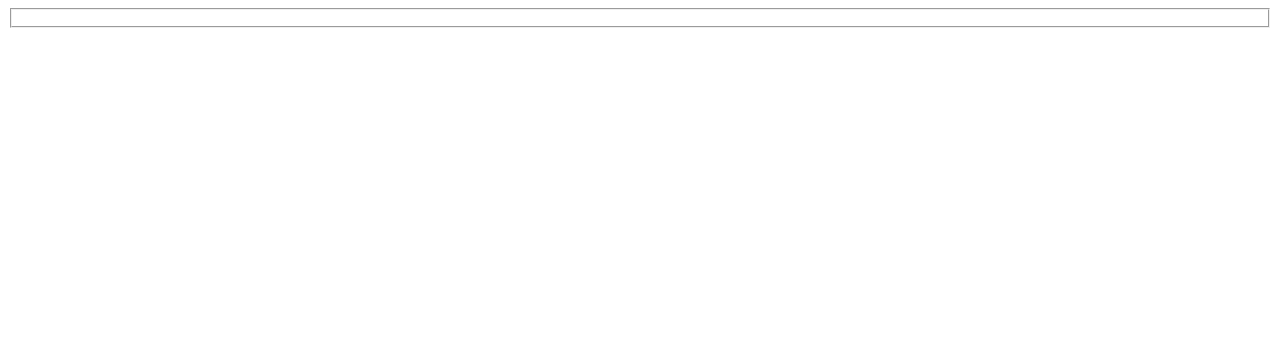
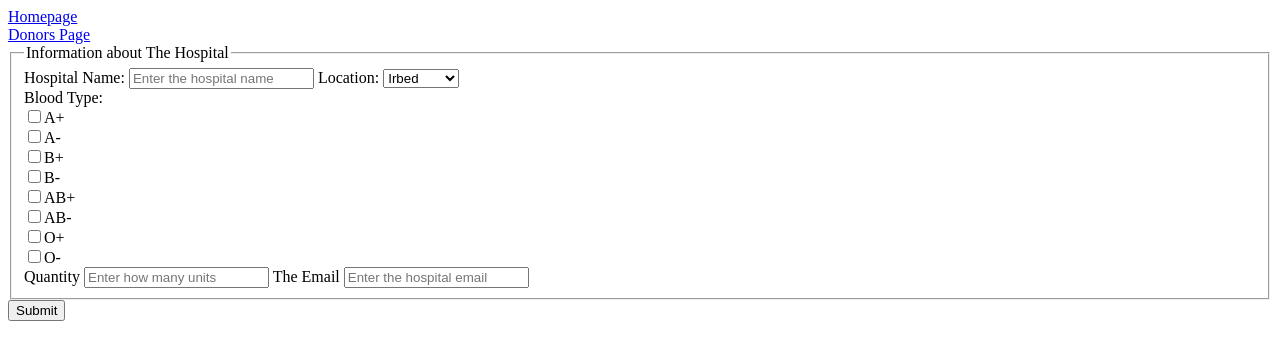
Before and after one commit to TheCreativeTeam/Blooders, a plain HTML site: page hospital.html in a window 1280 px wide. Drawn offline with Linux system fonts and the light colour scheme.

Commit message:
making forms

```diff
--- a/hospital.html
+++ b/hospital.html
@@ -8,12 +8,49 @@
 
 <body>
     <main>
+        <a href="index.html"> Homepage</a> <br>
+        <a href="donors.html"> Donors Page</a>
         <form id="hospital">
             <fieldset>
+                <legend>Information about The Hospital</legend>
+                <label>Hospital Name: </label>
+                <input type="text" name="name" placeholder="Enter the hospital name">
+                <label>Location: </label>
+                <select name="location">
+                    <option value="Irbed">Irbed</option>
+                    <option value="Ajloon">Ajloon</option>
+                    <option value="Jarash">Jarash</option>
+                    <option value="Zarqa'a">Zarqa'a</option>
+                    <option value="Assalt">Assalt</option>
+                    <option value="Amman">Amman</option>
+                    <option value="AlKarak">AlKarak</option>
+                    <option value="Tafilah">Tafilah</option>
+                    <option value="Ma'an">Ma'an</option>
+                    <option value="Aaba">Aaba</option>
+                    <option value="AlMafraq">AlMafraq</option>
+                </select><br>
+                <label>Blood Type:</label> <br>
+                <input type="checkbox" name="A+">A+ <br>
+                <input type="checkbox" name="A-">A- <br>
+                <input type="checkbox" name="B+">B+ <br>
+                <input type="checkbox" name="B-">B- <br>
+                <input type="checkbox" name="AB+">AB+ <br>
+                <input type="checkbox" name="AB-">AB- <br>
+                <input type="checkbox" name="O+">O+ <br>
+                <input type="checkbox" name="O-">O- <br>
+
+                <label>Quantity</label>
+                <input type="number" name="quantity" placeholder="Enter how many units">
+                <label>The Email</label>
+                <input type="email" name="email" placeholder="Enter the hospital email">
 
             </fieldset>
+            <button type="submit">Submit</button>
+        </form>
+<div>
+    <ul id="donorInfo"></ul>
+</div>
 
-        </form>
     </main>
 </body>
 
```
Also changed, not shown: donors.html (+37 -1 lines).
